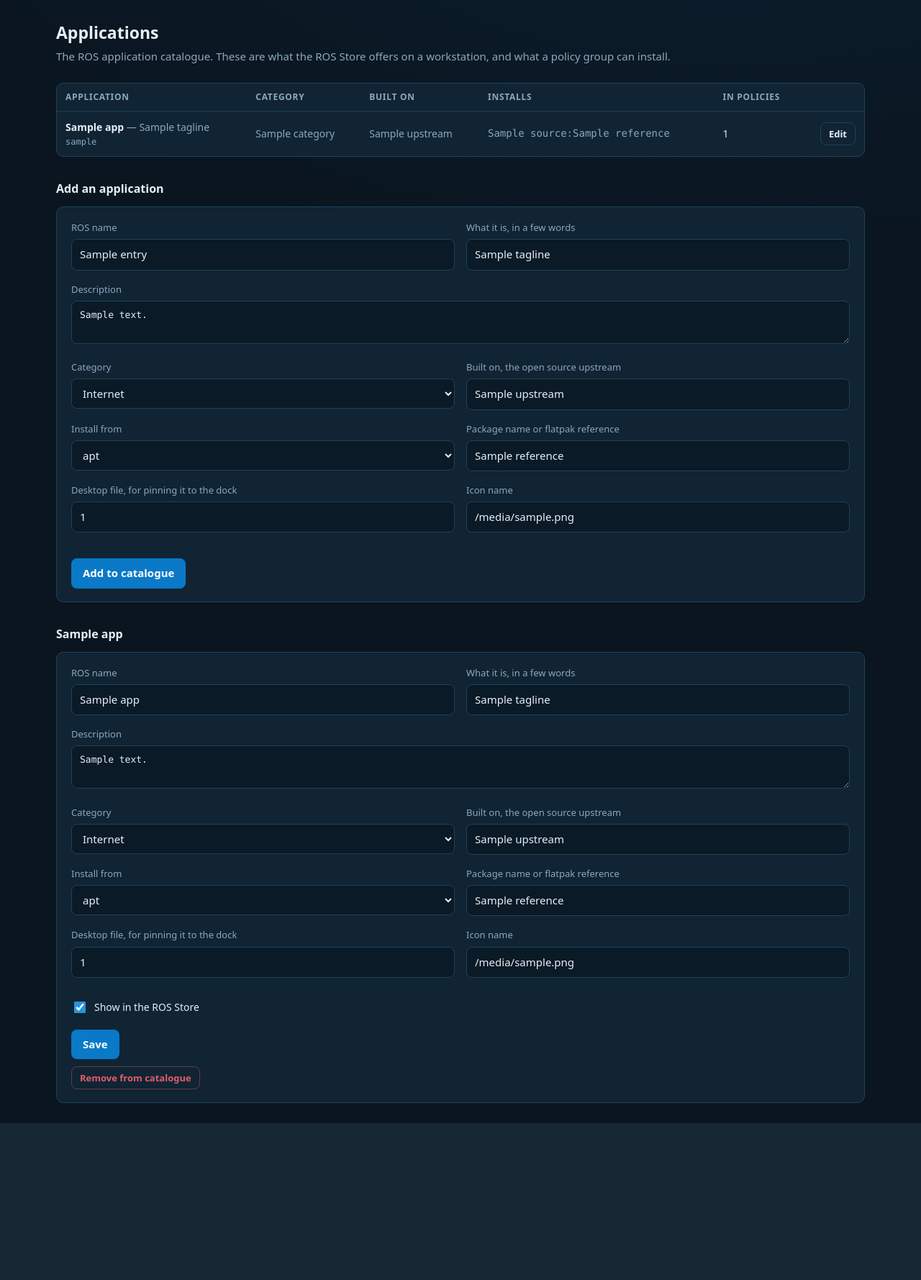
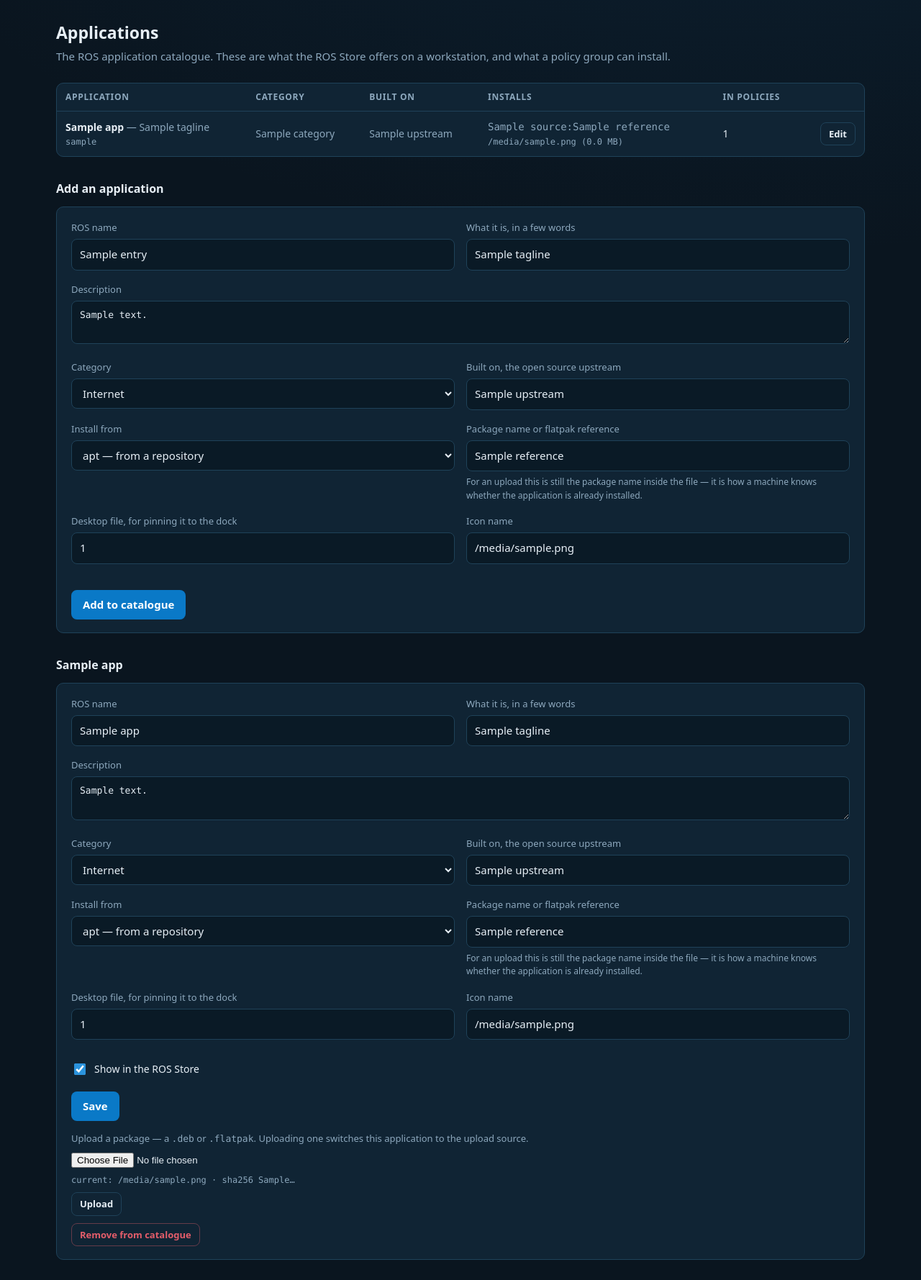
Before and after one commit to yvesm189/ros, a FastAPI app: template management/console/app/templates/applications.html in a window 1280 px wide. Shown: the part 61-1840 px from the top of the page at 72% size. Before the commit the page ends 1622 px from the top, so only its background shows below. Run offline with FastAPI, Linux system fonts and the light colour scheme; the template is opened without the code that fills it: most values are stand-ins (such as "Sample title", 1, 10 or a date in 2020); some web fonts are replaced.

Commit message:
Let the console publish uploaded packages
A catalogue entry can now carry a .deb or .flatpak uploaded to the console
instead of a reference into somebody else's repository - the right answer for
an application you build yourself, a vendor package that is in no repository,
or anything you want pinned to an exact artifact.

The console records the file's SHA-256 alongside it. Machines fetch it over an
authenticated request, unlike the catalogue itself, which is a shop window and
stays public; they verify the checksum and refuse to install a download that
does not match what was published. .deb uploads go through
'apt-get install ./file.deb' rather than 'dpkg -i', so dependencies are
resolved rather than merely complained about.

Repository sources stay, because they are the right answer for everything that
is in a repository: security updates arrive without anybody re-uploading a
file. Upload is a source type, not a replacement for one.

The applications table gains three columns, so db.py grows a migration - an
upgrade must not drop a console's catalogue, and SQLite has no
ADD COLUMN IF NOT EXISTS.

```diff
--- a/management/console/app/db.py
+++ b/management/console/app/db.py
@@ -53,6 +53,9 @@ CREATE TABLE IF NOT EXISTS applications (
     reference   TEXT NOT NULL DEFAULT '',
     desktop_id  TEXT NOT NULL DEFAULT '',
     icon        TEXT NOT NULL DEFAULT 'application-x-executable-symbolic',
+    bundle_filename TEXT NOT NULL DEFAULT '',
+    bundle_sha256   TEXT NOT NULL DEFAULT '',
+    bundle_size     INTEGER NOT NULL DEFAULT 0,
     published   INTEGER NOT NULL DEFAULT 1,
     created_at  INTEGER NOT NULL,
     updated_at  INTEGER NOT NULL
@@ -82,6 +85,23 @@ CREATE INDEX IF NOT EXISTS idx_devices_group ON devices(group_id);
 """
 
 
+def migrate(conn: sqlite3.Connection) -> None:
+    """Add columns that a database created by an older version is missing.
+
+    SQLite has no `ADD COLUMN IF NOT EXISTS`, and an upgrade must not drop a
+    console's catalogue, so the existing columns are read and the missing ones
+    added one at a time.
+    """
+    existing = {row["name"] for row in conn.execute("PRAGMA table_info(applications)")}
+    for column, definition in (
+        ("bundle_filename", "TEXT NOT NULL DEFAULT ''"),
+        ("bundle_sha256", "TEXT NOT NULL DEFAULT ''"),
+        ("bundle_size", "INTEGER NOT NULL DEFAULT 0"),
+    ):
+        if column not in existing:
+            conn.execute("ALTER TABLE applications ADD COLUMN %s %s" % (column, definition))
+
+
 def connect() -> sqlite3.Connection:
     conn = sqlite3.connect(DB_PATH)
     conn.row_factory = sqlite3.Row
@@ -94,6 +114,7 @@ def init_db(default_policy: Dict[str, Any], catalogue: Optional[List[Dict[str, A
     os.makedirs(os.path.dirname(os.path.abspath(DB_PATH)), exist_ok=True)
     with connect() as conn:
         conn.executescript(SCHEMA)
+        migrate(conn)
         existing = conn.execute("SELECT COUNT(*) AS n FROM groups").fetchone()["n"]
         if not existing:
             now = int(time.time())
--- a/management/console/app/main.py
+++ b/management/console/app/main.py
@@ -13,20 +13,26 @@ from __future__ import annotations
 
 import hashlib
 import hmac
+import shutil
 import json
 import os
 import secrets
 import time
 from typing import Any, Dict, Optional
 
-from fastapi import Depends, FastAPI, Form, HTTPException, Request, Response
-from fastapi.responses import HTMLResponse, JSONResponse, RedirectResponse
+from fastapi import Depends, FastAPI, File, Form, HTTPException, Request, Response, UploadFile
+from fastapi.responses import FileResponse, HTMLResponse, JSONResponse, RedirectResponse
 from fastapi.staticfiles import StaticFiles
 from fastapi.templating import Jinja2Templates
 
 from . import __version__, catalogue as catalogue_mod, db, policy as policy_mod
 
 BASE_DIR = os.path.dirname(os.path.abspath(__file__))
+# Uploaded packages live beside the database so that one backup covers both.
+BUNDLE_DIR = os.environ.get(
+    "ROS_BUNDLE_DIR", os.path.join(os.path.dirname(os.path.abspath(db.DB_PATH)), "bundles")
+)
+MAX_BUNDLE_BYTES = int(os.environ.get("ROS_MAX_BUNDLE_MB", "512")) * 1024 * 1024
 ADMIN_PASSWORD = os.environ.get("ROS_ADMIN_PASSWORD", "ros-admin")
 SESSION_COOKIE = "ros_session"
 SESSION_MAX_AGE = 12 * 3600
@@ -87,6 +93,23 @@ def authenticate_device(request: Request, device_id: str) -> Dict[str, Any]:
         # caller should not be able to enumerate device IDs.
         raise HTTPException(status_code=401, detail="authentication failed")
     return dict(device)
+
+
+def authenticate_any_device(request: Request) -> Dict[str, Any]:
+    """Authenticate a bearer token without being told which device it is.
+
+    Used by the bundle download, where the agent is asking for a file rather
+    than for something about itself.
+    """
+    header = request.headers.get("authorization", "")
+    if not header.lower().startswith("bearer "):
+        raise HTTPException(status_code=401, detail="missing bearer token")
+    supplied = hash_token(header.split(" ", 1)[1].strip())
+
+    for row in db.query("SELECT * FROM devices"):
+        if hmac.compare_digest(row["token_hash"], supplied):
+            return dict(row)
+    raise HTTPException(status_code=401, detail="authentication failed")
 
 
 # --------------------------------------------------------------------------- #
@@ -188,7 +211,8 @@ def resolve_applications(stored: Dict[str, Any]) -> list:
         return []
     placeholders = ",".join("?" for _ in slugs)
     rows = db.query(
-        "SELECT slug, name, source, reference, desktop_id FROM applications"
+        "SELECT slug, name, source, reference, desktop_id, bundle_filename,"
+        " bundle_sha256 FROM applications"
         " WHERE published = 1 AND slug IN (%s) ORDER BY name" % placeholders,
         slugs,
     )
@@ -451,6 +475,8 @@ def group_page(request: Request, group_id: int, _: str = Depends(require_admin))
         keyfile=policy_mod.keyfile_preview(compiled),
         applications=apps,
         application_summary=policy_mod.application_summary(compiled),
+        commands=policy_mod.commands_to_text(stored.get("commands") or []),
+        command_summary=policy_mod.command_summary(compiled),
         accent_colors=policy_mod.ACCENT_COLORS,
         color_schemes=policy_mod.COLOR_SCHEMES,
         dock_positions=policy_mod.DOCK_POSITIONS,
@@ -579,10 +605,95 @@ def catalogue_api(request: Request) -> Dict[str, Any]:
     """
     rows = db.query(
         "SELECT slug, name, tagline, description, category, upstream, source,"
-        " reference, desktop_id, icon FROM applications"
+        " reference, desktop_id, icon, bundle_filename, bundle_sha256 FROM applications"
         " WHERE published = 1 ORDER BY category, name"
     )
     return {"applications": [dict(row) for row in rows]}
+
+
+@app.get("/api/v1/applications/{slug}/bundle")
+def download_bundle(slug: str, request: Request) -> Response:
+    """Serve an uploaded package to an enrolled machine.
+
+    Authenticated, unlike the catalogue: the catalogue is a shop window, this
+    is the software itself.
+    """
+    authenticate_any_device(request)
+    row = db.query_one(
+        "SELECT slug, bundle_filename FROM applications WHERE slug = ? AND published = 1",
+        (slug,),
+    )
+    if not row or not row["bundle_filename"]:
+        raise HTTPException(status_code=404, detail="no bundle for that application")
+
+    path = os.path.join(BUNDLE_DIR, slug, row["bundle_filename"])
+    if not os.path.isfile(path):
+        raise HTTPException(status_code=404, detail="the bundle file is missing")
+
+    return FileResponse(
+        path,
+        media_type="application/octet-stream",
+        filename=row["bundle_filename"],
+    )
+
+
+@app.post("/applications/{application_id}/bundle")
+async def upload_bundle(
+    request: Request,
+    application_id: int,
+    bundle: UploadFile = File(...),
+    _: str = Depends(require_admin),
+) -> Response:
+    """Take a .deb or .flatpak upload and publish it as this application."""
+    row = db.query_one("SELECT slug, name FROM applications WHERE id = ?", (application_id,))
+    if not row:
+        raise HTTPException(status_code=404, detail="no such application")
+
+    filename = os.path.basename(bundle.filename or "")
+    if not filename.endswith((".deb", ".flatpak")):
+        db.log_event("catalogue", "rejected upload for '%s': not a .deb or .flatpak" % row["name"])
+        return RedirectResponse("/applications", status_code=303)
+
+    target_dir = os.path.join(BUNDLE_DIR, row["slug"])
+    os.makedirs(target_dir, exist_ok=True)
+    path = os.path.join(target_dir, filename)
+
+    digest = hashlib.sha256()
+    size = 0
+    with open(path, "wb") as handle:
+        while True:
+            chunk = await bundle.read(1024 * 1024)
+            if not chunk:
+                break
+            size += len(chunk)
+            if size > MAX_BUNDLE_BYTES:
+                handle.close()
+                os.unlink(path)
+                db.log_event(
+                    "catalogue",
+                    "rejected upload for '%s': larger than %d MB"
+                    % (row["name"], MAX_BUNDLE_BYTES // (1024 * 1024)),
+                )
+                return RedirectResponse("/applications", status_code=303)
+            digest.update(chunk)
+            handle.write(chunk)
+
+    # One bundle per application: an older upload would otherwise sit there
+    # being served to nobody while taking up room.
+    for stale in os.listdir(target_dir):
+        if stale != filename:
+            os.unlink(os.path.join(target_dir, stale))
+
+    db.execute(
+        "UPDATE applications SET source = 'bundle', bundle_filename = ?,"
+        " bundle_sha256 = ?, bundle_size = ?, updated_at = ? WHERE id = ?",
+        (filename, digest.hexdigest(), size, int(time.time()), application_id),
+    )
+    db.log_event(
+        "catalogue",
+        "uploaded %s (%d KB) for '%s'" % (filename, size // 1024, row["name"]),
+    )
+    return RedirectResponse("/applications", status_code=303)
 
 
 @app.get("/events", response_class=HTMLResponse)
--- a/management/console/app/templates/_application_fields.html
+++ b/management/console/app/templates/_application_fields.html
@@ -46,14 +46,19 @@
     <div class="field">
         <label>Install from</label>
         <select name="source">
-            <option value="apt" {{ 'selected' if entry and entry.source == 'apt' }}>apt</option>
-            <option value="flatpak" {{ 'selected' if entry and entry.source == 'flatpak' }}>flatpak</option>
+            <option value="apt" {{ 'selected' if entry and entry.source == 'apt' }}>apt — from a repository</option>
+            <option value="flatpak" {{ 'selected' if entry and entry.source == 'flatpak' }}>flatpak — from a remote</option>
+            <option value="bundle" {{ 'selected' if entry and entry.source == 'bundle' }}>upload — a .deb or .flatpak you provide</option>
         </select>
     </div>
     <div class="field">
         <label>Package name or flatpak reference</label>
         <input type="text" name="reference"
                value="{{ entry.reference if entry else '' }}" placeholder="firefox-esr">
+        <p class="muted" style="font-size:12px;margin:6px 0 0">
+            For an upload this is still the package name inside the file — it is
+            how a machine knows whether the application is already installed.
+        </p>
     </div>
 </div>
 
--- a/management/console/app/templates/applications.html
+++ b/management/console/app/templates/applications.html
@@ -24,7 +24,13 @@
                 </td>
                 <td class="muted">{{ app.category }}</td>
                 <td class="muted">{{ app.upstream or '—' }}</td>
-                <td class="mono muted">{{ app.source }}:{{ app.reference }}</td>
+                <td class="mono muted">
+                    {{ app.source }}:{{ app.reference }}
+                    {% if app.bundle_filename %}
+                        <div style="font-size:12px">{{ app.bundle_filename }}
+                            ({{ (app.bundle_size / 1024 / 1024) | round(1) }} MB)</div>
+                    {% endif %}
+                </td>
                 <td>{{ app.group_count }}</td>
                 <td class="right nowrap">
                     <a class="btn ghost small" href="#edit-{{ app.id }}">Edit</a>
@@ -58,6 +64,24 @@
         </div>
         <div class="actions"><button class="btn">Save</button></div>
     </form>
+    <form method="post" action="/applications/{{ app.id }}/bundle"
+          enctype="multipart/form-data" style="margin-top:14px">
+        <div class="field" style="margin-bottom:8px">
+            <label for="bundle-{{ app.id }}">
+                Upload a package — a <code>.deb</code> or <code>.flatpak</code>.
+                Uploading one switches this application to the upload source.
+            </label>
+            <input type="file" id="bundle-{{ app.id }}" name="bundle"
+                   accept=".deb,.flatpak" required>
+        </div>
+        {% if app.bundle_sha256 %}
+        <p class="muted mono" style="font-size:12px;margin:0 0 8px">
+            current: {{ app.bundle_filename }} · sha256 {{ app.bundle_sha256[:16] }}…
+        </p>
+        {% endif %}
+        <button class="btn ghost small">Upload</button>
+    </form>
+
     <form method="post" action="/applications/{{ app.id }}/delete" style="margin-top:10px"
           onsubmit="return confirm('Remove {{ app.name }} from the catalogue? Policies that install it will stop doing so.')">
         <button class="btn danger small">Remove from catalogue</button>
```
Also changed, not shown: docs/applications.md (+32 -2 lines), docs/building.md (+2 -1 lines), docs/management.md (+15 -0 lines), management/console/app/policy.py (+68 -0 lines), management/console/app/templates/group.html (+22 -0 lines), tests/test_policy.py (+41 -0 lines), CHANGELOG.md, README.md, 1 other file.
